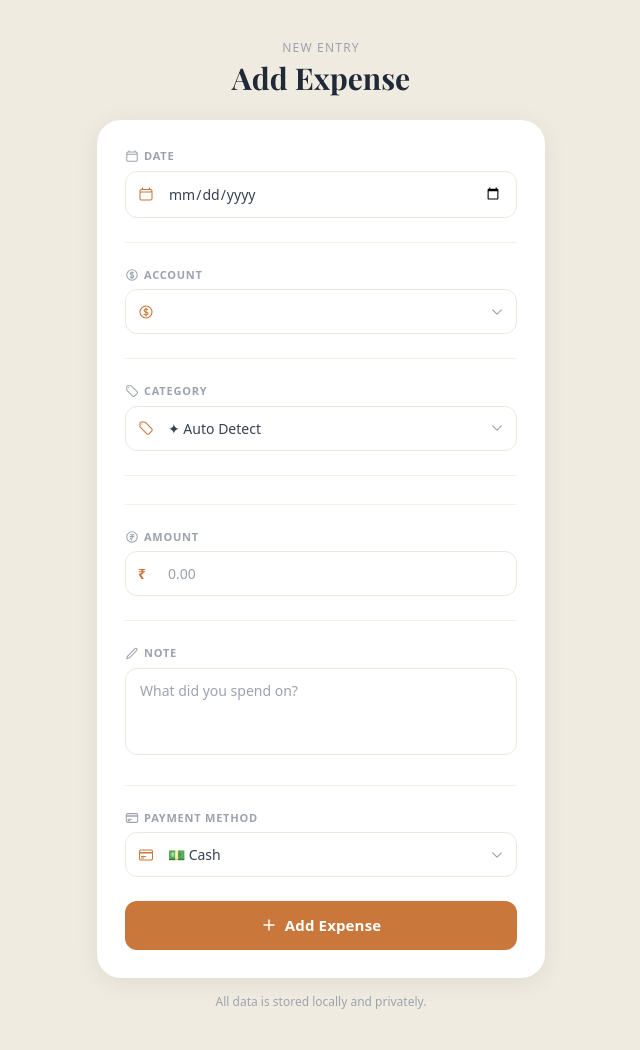
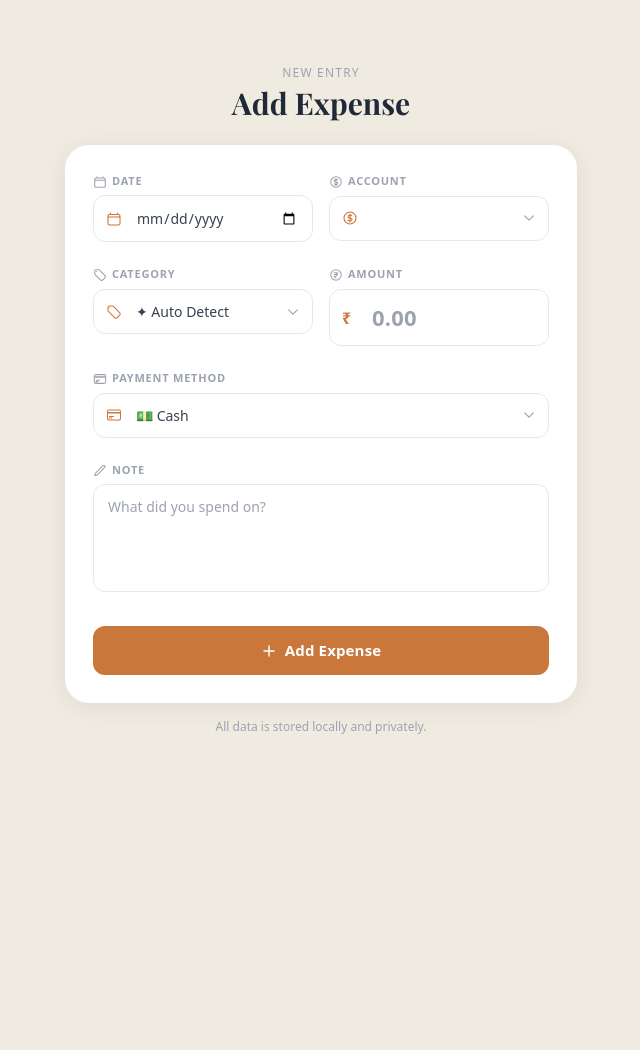
Before and after one commit to adityadav002/Creduce, a Python web app: template templates/addExpense.html in a window 1280 px wide. Shown: the whole page, without its empty margins (319-959 px from the left). After the commit the page ends 734 px from the top, so only its background shows below. Run offline with Jinja, Linux system fonts and the light colour scheme; the template is opened without the code that fills it, so the values that code supplies are empty; some libraries are stand-ins or nearby versions.

Commit message:
AddExpense.html updated

```diff
--- a/templates/addExpense.html
+++ b/templates/addExpense.html
@@ -148,11 +148,40 @@
   .fade-up {
     animation: fadeUp 0.45s ease both;
   }
+
+  /* Amount gets extra visual emphasis */
+  .field-amount {
+    font-size: 22px;
+    font-weight: 700;
+    color: #1f2937;
+    letter-spacing: 0.01em;
+  }
+
+  /* "Create new subcategory" reveal toggle */
+  .subcategory-toggle-btn {
+    display: inline-flex;
+    align-items: center;
+    gap: 6px;
+    font-size: 12.5px;
+    font-weight: 700;
+    color: #c9773a;
+    background: #fdf3ea;
+    border: none;
+    border-radius: 10px;
+    padding: 8px 14px;
+    cursor: pointer;
+    transition: background 0.15s;
+    white-space: nowrap;
+  }
+
+  .subcategory-toggle-btn:hover {
+    background: #fbe7d4;
+  }
 </style>
 
 <body class="min-h-screen flex items-center justify-center px-4 py-10">
 
-  <div class="w-full max-w-md fade-up">
+  <div class="w-full max-w-lg fade-up">
 
     <!-- Header above card -->
     <div class="mb-6 text-center">
@@ -163,21 +192,24 @@
     <!-- Form Card -->
     <div class="card p-7">
 
-      <form method="post" class="flex flex-col gap-5">
+      <form method="post" class="flex flex-col gap-6">
+
+        <!-- Row 1: Date + Account -->
+        <div class="grid grid-cols-1 sm:grid-cols-2 gap-4">
 
           <!-- Date -->
           <div>
             <p class="field-label">
-            <svg xmlns="http://www.w3.org/2000/svg" fill="none" viewBox="0 0 24 24" stroke-width="1.8" stroke="#9ca3af"
-              class="w-3.5 h-3.5">
+              <svg xmlns="http://www.w3.org/2000/svg" fill="none" viewBox="0 0 24 24" stroke-width="1.8"
+                stroke="#9ca3af" class="w-3.5 h-3.5">
                 <path stroke-linecap="round" stroke-linejoin="round"
                   d="M6.75 3v2.25M17.25 3v2.25M3 18.75V7.5a2.25 2.25 0 012.25-2.25h13.5A2.25 2.25 0 0121 7.5v11.25m-18 0A2.25 2.25 0 005.25 21h13.5A2.25 2.25 0 0021 18.75m-18 0v-7.5A2.25 2.25 0 015.25 9h13.5A2.25 2.25 0 0121 9v7.5" />
               </svg>
               Date
             </p>
             <div class="field-wrap">
-            <svg xmlns="http://www.w3.org/2000/svg" fill="none" viewBox="0 0 24 24" stroke-width="1.6" stroke="#c9773a"
-              class="w-4 h-4 field-icon">
+              <svg xmlns="http://www.w3.org/2000/svg" fill="none" viewBox="0 0 24 24" stroke-width="1.6"
+                stroke="#c9773a" class="w-4 h-4 field-icon">
                 <path stroke-linecap="round" stroke-linejoin="round"
                   d="M6.75 3v2.25M17.25 3v2.25M3 18.75V7.5a2.25 2.25 0 012.25-2.25h13.5A2.25 2.25 0 0121 7.5v11.25m-18 0A2.25 2.25 0 005.25 21h13.5A2.25 2.25 0 0021 18.75m-18 0v-7.5A2.25 2.25 0 015.25 9h13.5A2.25 2.25 0 0121 9v7.5" />
               </svg>
@@ -185,21 +217,19 @@
             </div>
           </div>
 
-        <hr class="divider" />
-
           <!-- Account -->
           <div>
             <p class="field-label">
-            <svg xmlns="http://www.w3.org/2000/svg" fill="none" viewBox="0 0 24 24" stroke-width="1.8" stroke="#9ca3af"
-              class="w-3.5 h-3.5">
+              <svg xmlns="http://www.w3.org/2000/svg" fill="none" viewBox="0 0 24 24" stroke-width="1.8"
+                stroke="#9ca3af" class="w-3.5 h-3.5">
                 <path stroke-linecap="round" stroke-linejoin="round"
                   d="M12 6v12m-3-2.818l.879.659c1.171.879 3.07.879 4.242 0 1.172-.879 1.172-2.303 0-3.182C13.536 12.219 12.768 12 12 12c-.725 0-1.45-.22-2.003-.659-1.106-.879-1.106-2.303 0-3.182s2.9-.879 4.006 0l.415.33M21 12a9 9 0 11-18 0 9 9 0 0118 0z" />
               </svg>
               Account
             </p>
             <div class="field-wrap">
-            <svg xmlns="http://www.w3.org/2000/svg" fill="none" viewBox="0 0 24 24" stroke-width="1.6" stroke="#c9773a"
-              class="w-4 h-4 field-icon">
+              <svg xmlns="http://www.w3.org/2000/svg" fill="none" viewBox="0 0 24 24" stroke-width="1.6"
+                stroke="#c9773a" class="w-4 h-4 field-icon">
                 <path stroke-linecap="round" stroke-linejoin="round"
                   d="M12 6v12m-3-2.818l.879.659c1.171.879 3.07.879 4.242 0 1.172-.879 1.172-2.303 0-3.182C13.536 12.219 12.768 12 12 12c-.725 0-1.45-.22-2.003-.659-1.106-.879-1.106-2.303 0-3.182s2.9-.879 4.006 0l.415.33M21 12a9 9 0 11-18 0 9 9 0 0118 0z" />
               </svg>
@@ -211,21 +241,24 @@
             </div>
           </div>
 
-        <hr class="divider" />
+        </div>
+
+        <!-- Row 2: Category + Amount -->
+        <div class="grid grid-cols-1 sm:grid-cols-2 gap-4">
 
           <!-- Category -->
           <div>
             <p class="field-label">
-            <svg xmlns="http://www.w3.org/2000/svg" fill="none" viewBox="0 0 24 24" stroke-width="1.8" stroke="#9ca3af"
-              class="w-3.5 h-3.5">
+              <svg xmlns="http://www.w3.org/2000/svg" fill="none" viewBox="0 0 24 24" stroke-width="1.8"
+                stroke="#9ca3af" class="w-3.5 h-3.5">
                 <path stroke-linecap="round" stroke-linejoin="round"
                   d="M9.568 3H5.25A2.25 2.25 0 003 5.25v4.318c0 .597.237 1.17.659 1.591l9.581 9.581c.699.699 1.78.872 2.607.33a18.095 18.095 0 005.223-5.223c.542-.827.369-1.908-.33-2.607L11.16 3.66A2.25 2.25 0 009.568 3zM6 6h.008v.008H6V6z" />
               </svg>
               Category
             </p>
             <div class="field-wrap">
-            <svg xmlns="http://www.w3.org/2000/svg" fill="none" viewBox="0 0 24 24" stroke-width="1.6" stroke="#c9773a"
-              class="w-4 h-4 field-icon">
+              <svg xmlns="http://www.w3.org/2000/svg" fill="none" viewBox="0 0 24 24" stroke-width="1.6"
+                stroke="#c9773a" class="w-4 h-4 field-icon">
                 <path stroke-linecap="round" stroke-linejoin="round"
                   d="M9.568 3H5.25A2.25 2.25 0 003 5.25v4.318c0 .597.237 1.17.659 1.591l9.581 9.581c.699.699 1.78.872 2.607.33a18.095 18.095 0 005.223-5.223c.542-.827.369-1.908-.33-2.607L11.16 3.66A2.25 2.25 0 009.568 3zM6 6h.008v.008H6V6z" />
               </svg>
@@ -238,37 +271,61 @@
             </div>
           </div>
 
-        <hr class="divider" />
+          <!-- Amount (extra visual emphasis) -->
+          <div>
+            <p class="field-label">
+              <svg xmlns="http://www.w3.org/2000/svg" fill="none" viewBox="0 0 24 24" stroke-width="1.8"
+                stroke="#9ca3af" class="w-3.5 h-3.5">
+                <path stroke-linecap="round" stroke-linejoin="round"
+                  d="M15 8.25H9m6 3H9m3 6l-3-3h1.5a3 3 0 100-6M21 12a9 9 0 11-18 0 9 9 0 0118 0z" />
+              </svg>
+              Amount
+            </p>
+            <div class="field-wrap">
+              <!-- Rupee symbol as icon -->
+              <span class="field-icon text-base font-bold" style="color:#c9773a; transform:translateY(-50%)">₹</span>
+              <input type="number" name="amount" placeholder="0.00" step="0.01" min="0" required
+                class="field field-amount" />
+            </div>
+          </div>
 
-        <!-- Subcategory -->
+        </div>
+
+        <!-- Row 3 + 4: Subcategory (full width) -->
         <div id="subcategoryContainer" style="display: none;">
           <p class="field-label">
-            ...
+            <svg xmlns="http://www.w3.org/2000/svg" fill="none" viewBox="0 0 24 24" stroke-width="1.8" stroke="#9ca3af"
+              class="w-3.5 h-3.5">
+              <path stroke-linecap="round" stroke-linejoin="round"
+                d="M9.568 3H5.25A2.25 2.25 0 003 5.25v4.318c0 .597.237 1.17.659 1.591l9.581 9.581c.699.699 1.78.872 2.607.33a18.095 18.095 0 005.223-5.223c.542-.827.369-1.908-.33-2.607L11.16 3.66A2.25 2.25 0 009.568 3zM6 6h.008v.008H6V6z" />
+            </svg>
             Subcategory
           </p>
 
           <div class="field-wrap">
-            <svg ... class="w-4 h-4 field-icon">
-              ...
+            <svg xmlns="http://www.w3.org/2000/svg" fill="none" viewBox="0 0 24 24" stroke-width="1.6" stroke="#c9773a"
+              class="w-4 h-4 field-icon">
+              <path stroke-linecap="round" stroke-linejoin="round"
+                d="M9.568 3H5.25A2.25 2.25 0 003 5.25v4.318c0 .597.237 1.17.659 1.591l9.581 9.581c.699.699 1.78.872 2.607.33a18.095 18.095 0 005.223-5.223c.542-.827.369-1.908-.33-2.607L11.16 3.66A2.25 2.25 0 009.568 3zM6 6h.008v.008H6V6z" />
             </svg>
-
             <select name="subcategory_id" id="subcategorySelect" class="field">
               <option value="">Select Existing</option>
             </select>
           </div>
 
-          <!-- New Subcategory -->
+          <!-- New Subcategory: collapsed by default, reveals on demand -->
           <div class="mt-4">
-            <p class="field-label">
-              Or Create New Subcategory
-            </p>
+            <div class="flex items-center justify-between flex-wrap gap-2">
+              <p class="text-xs text-gray-400">Need a new subcategory?</p>
+              <button type="button" id="toggleNewSubBtn" class="subcategory-toggle-btn">
+                <span id="toggleNewSubIcon">+</span> Create New
+              </button>
+            </div>
 
-            <div class="field-wrap">
+            <div id="newSubcategoryWrap" class="field-wrap mt-3" style="display: none;">
               <input type="text" name="new_subcategory" class="field" placeholder="Pizza, Burger, Coffee...">
             </div>
           </div>
-
-          <hr class="divider mt-5" />
         </div>
 
         <script>
@@ -304,48 +361,22 @@
               subcategoryContainer.style.display = 'none';
             }
           });
+
+          // New-subcategory reveal toggle (purely presentational; does not touch
+          // the category/subcategory logic above, and uses the same `new_subcategory`
+          // field name the backend already expects)
+          const toggleNewSubBtn = document.getElementById('toggleNewSubBtn');
+          const newSubcategoryWrap = document.getElementById('newSubcategoryWrap');
+          const toggleNewSubIcon = document.getElementById('toggleNewSubIcon');
+
+          toggleNewSubBtn.addEventListener('click', function () {
+            const isHidden = newSubcategoryWrap.style.display === 'none';
+            newSubcategoryWrap.style.display = isHidden ? 'block' : 'none';
+            toggleNewSubIcon.textContent = isHidden ? '−' : '+';
+          });
         </script>
 
-        <hr class="divider" />
-
-        <!-- Amount -->
-        <div>
-          <p class="field-label">
-            <svg xmlns="http://www.w3.org/2000/svg" fill="none" viewBox="0 0 24 24" stroke-width="1.8" stroke="#9ca3af"
-              class="w-3.5 h-3.5">
-              <path stroke-linecap="round" stroke-linejoin="round"
-                d="M15 8.25H9m6 3H9m3 6l-3-3h1.5a3 3 0 100-6M21 12a9 9 0 11-18 0 9 9 0 0118 0z" />
-            </svg>
-            Amount
-          </p>
-          <div class="field-wrap">
-            <!-- Rupee symbol as icon -->
-            <span class="field-icon text-sm font-bold" style="color:#c9773a; transform:translateY(-50%)">₹</span>
-            <input type="number" name="amount" placeholder="0.00" step="0.01" min="0" required class="field" />
-          </div>
-        </div>
-
-        <hr class="divider" />
-
-        <!-- Note -->
-        <div>
-          <p class="field-label">
-            <svg xmlns="http://www.w3.org/2000/svg" fill="none" viewBox="0 0 24 24" stroke-width="1.8" stroke="#9ca3af"
-              class="w-3.5 h-3.5">
-              <path stroke-linecap="round" stroke-linejoin="round"
-                d="M16.862 4.487a2.25 2.25 0 113.182 3.182L7.5 20.212l-4.5 1.5 1.5-4.5L16.862 4.487z" />
-            </svg>
-            Note
-          </p>
-          <div class="field-wrap relative">
-            <textarea name="note" placeholder="What did you spend on?" rows="3" class="field"
-              style="padding-left: 14px;"></textarea>
-          </div>
-        </div>
-
-        <hr class="divider" />
-
-        <!-- Payment Method -->
+        <!-- Row 5: Payment Method (full width) -->
         <div>
           <p class="field-label">
             <svg xmlns="http://www.w3.org/2000/svg" fill="none" viewBox="0 0 24 24" stroke-width="1.8" stroke="#9ca3af"
@@ -368,6 +399,22 @@
               <option value="debit_card">🏧 Debit Card</option>
               <option value="net_banking">🏦 Net Banking</option>
             </select>
+          </div>
+        </div>
+
+        <!-- Row 6: Note (full width, larger textarea) -->
+        <div>
+          <p class="field-label">
+            <svg xmlns="http://www.w3.org/2000/svg" fill="none" viewBox="0 0 24 24" stroke-width="1.8" stroke="#9ca3af"
+              class="w-3.5 h-3.5">
+              <path stroke-linecap="round" stroke-linejoin="round"
+                d="M16.862 4.487a2.25 2.25 0 113.182 3.182L7.5 20.212l-4.5 1.5 1.5-4.5L16.862 4.487z" />
+            </svg>
+            Note
+          </p>
+          <div class="field-wrap relative">
+            <textarea name="note" placeholder="What did you spend on?" rows="4" class="field"
+              style="padding-left: 14px;"></textarea>
           </div>
         </div>
 
```
Lines whose indentation alone changed are shown as unchanged.
